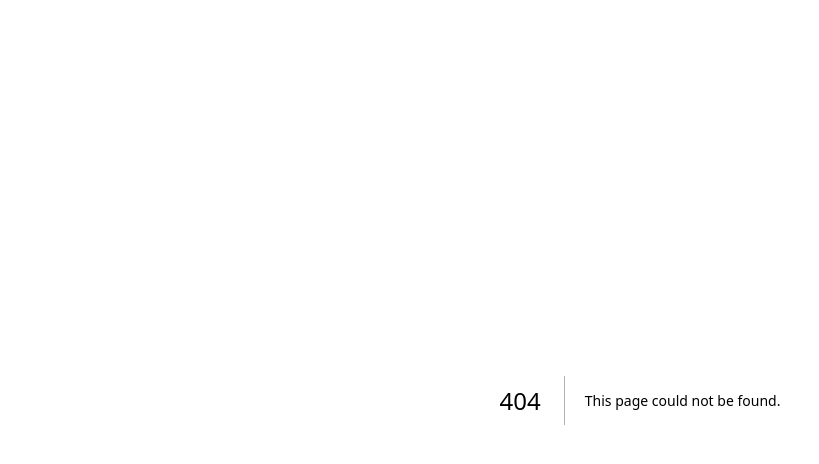
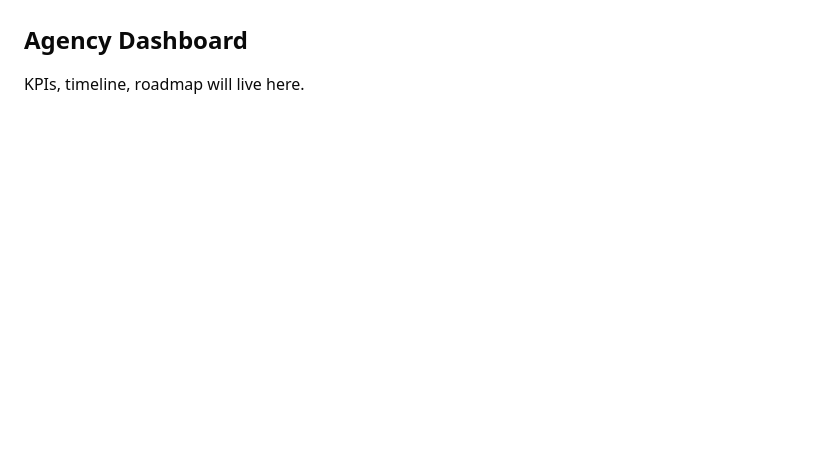
Before and after one commit to AlexandreHoumeau/la-partie-commune, a Next.js app: page /app in a window 1280 px wide. Before the commit this address had no page. Shown: the top 464 px of the page, without its empty margins (0-819 px from the left). Built offline with nearby package versions, Linux system fonts and the light colour scheme.

Commit message:
created protected view

```diff
--- /dev/null
+++ b/app/app/layout.tsx
@@ -0,0 +1,15 @@
+// import { AppSidebar } from "@/components/layout/AppSidebar";
+// import { AppHeader } from "@/components/layout/AppHeader";
+
+
+export default function AppLayout({ children }: { children: React.ReactNode }) {
+    return (
+        <div className="flex min-h-screen">
+            {/* <AppSidebar /> */}
+            <div className="flex flex-1 flex-col">
+                {/* <AppHeader /> */}
+                <main className="p-6">{children}</main>
+            </div>
+        </div>
+    );
+}
--- /dev/null
+++ b/app/app/page.tsx
@@ -0,0 +1,8 @@
+export default function DashboardPage() {
+    return (
+        <div className="space-y-4">
+            <h1 className="text-2xl font-semibold">Agency Dashboard</h1>
+            <p>KPIs, timeline, roadmap will live here.</p>
+        </div>
+    );
+}
```
